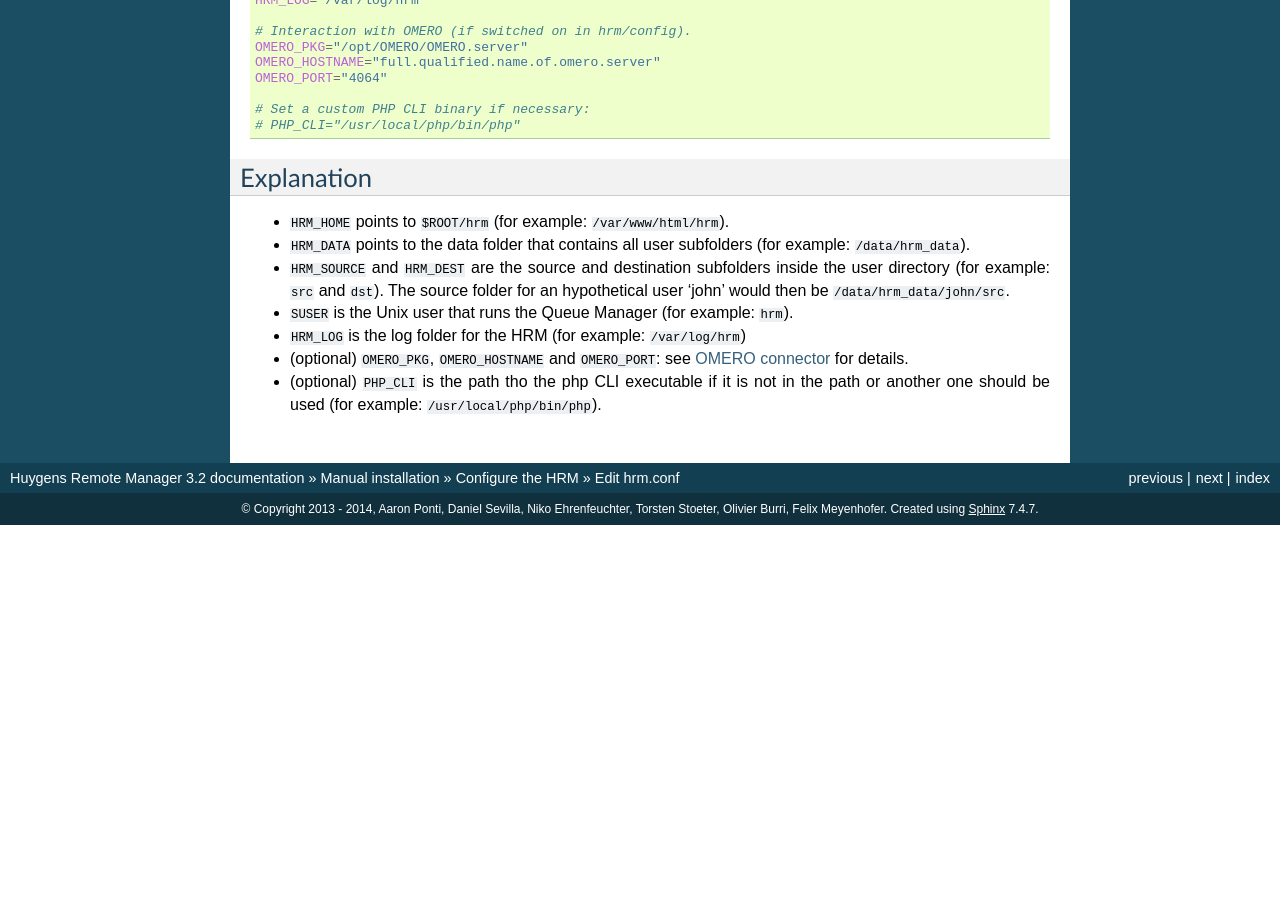
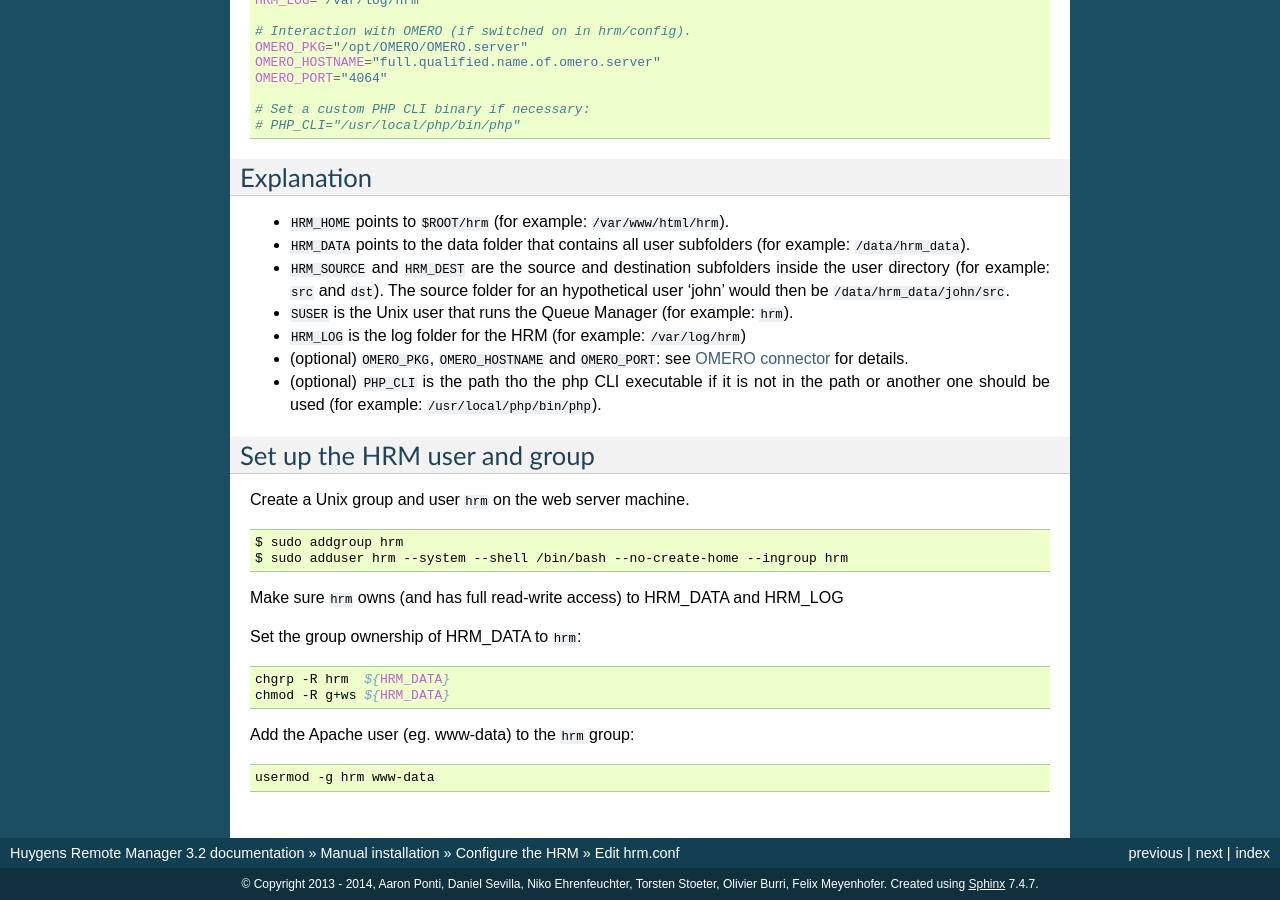
Before and after one commit to aarpon/hrm_docs, a Sphinx documentation site: the page built from docs/hrm_conf.rst, in a window 1280 px wide and 900 px high, scrolled down 713 px. Built offline with Sphinx 7.4.7, drawn with Linux system fonts in a browser that asks for light colours; before the commit the page ends 1238 px from its top, so only the background shows below that; some of the changed text lies outside the part shown.

Commit message:
Add installation instructions on how to add a user and group HRM.

```diff
--- a/docs/hrm_conf.rst
+++ b/docs/hrm_conf.rst
@@ -66,3 +66,29 @@ Explanation
 - ``HRM_LOG`` is the log folder for the HRM (for example: ``/var/log/hrm``)
 - (optional) ``OMERO_PKG``, ``OMERO_HOSTNAME`` and ``OMERO_PORT``: see :ref:`connector_omero` for details.
 - (optional) ``PHP_CLI`` is the path tho the php CLI executable if it is not in the path or another one should be used (for example: ``/usr/local/php/bin/php``).
+
+
+Set up the HRM user and group
+=============================
+
+Create a Unix group and user ``hrm`` on the web server machine.
+
+.. code-block:: sh
+
+    $ sudo addgroup hrm
+    $ sudo adduser hrm --system --shell /bin/bash --no-create-home --ingroup hrm
+
+Make sure ``hrm`` owns (and has full read-write access) to HRM_DATA and HRM_LOG
+
+Set the group ownership of HRM_DATA to ``hrm``:
+
+.. code-block:: sh
+
+    chgrp -R hrm  ${HRM_DATA}
+    chmod -R g+ws ${HRM_DATA}
+
+Add the Apache user (eg. www-data) to the ``hrm`` group:
+
+.. code-block:: sh
+
+    usermod -g hrm www-data
```
